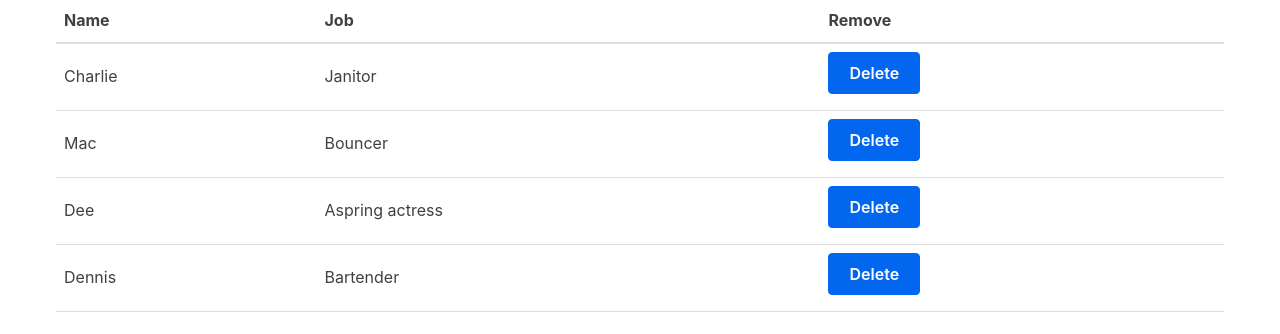
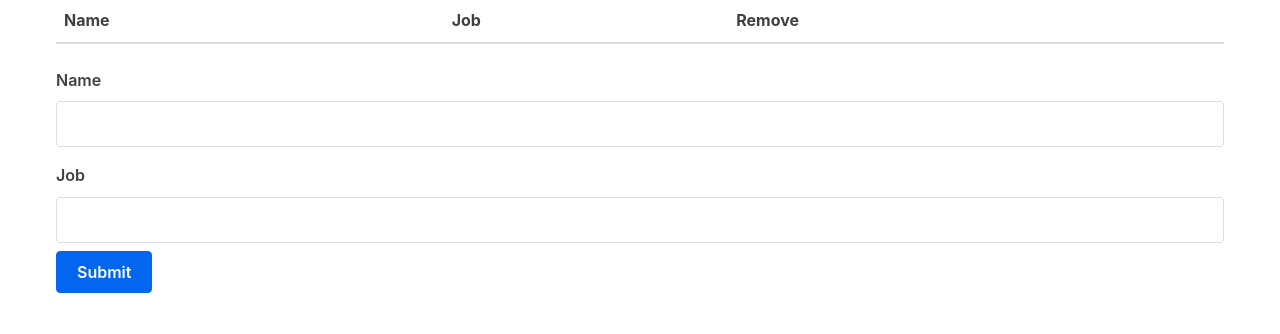
Before and after one commit to greinhard2003/csc-308-app, a React (Vite) app in the folder packages/react-frontend/: page / in a window 1280 px wide. Shown: the top 334 px of the page. Built offline with nearby package versions, Linux system fonts and the light colour scheme.

Commit message:
Fixed Form

```diff
--- /dev/null
+++ b/packages/react-frontend/src/Form.jsx
@@ -0,0 +1,44 @@
+// src/Form.jsx
+import React, { useState } from "react";
+
+function Form(props) {
+  // Add the following code to src/Form.jsx
+  function handleChange(event) {
+    const { name, value } = event.target;
+    if (name === "job") setPerson({ name: person["name"], job: value });
+    else setPerson({ name: value, job: person["job"] });
+  }
+
+  function submitForm() {
+    props.handleSubmit(person);
+    setPerson({ name: "", job: "" });
+  }
+
+  const [person, setPerson] = useState({
+    name: "",
+    job: "",
+  });
+
+  return (
+    <form>
+      <label htmlFor="name">Name</label>
+      <input
+        type="text"
+        name="name"
+        id="name"
+        value={person.name}
+        onChange={handleChange}
+      />
+      <label htmlFor="job">Job</label>
+      <input
+        type="text"
+        name="job"
+        id="job"
+        value={person.job}
+        onChange={handleChange}
+      />
+      <input type="button" value="Submit" onClick={submitForm} />
+    </form>
+  );
+}
+export default Form;
--- a/packages/react-frontend/src/MyApp.jsx
+++ b/packages/react-frontend/src/MyApp.jsx
@@ -1,29 +1,16 @@
 // src/MyApp.jsx
 import React, { useState } from "react";
 import Table from "./Table";
+import Form from "./Form";
 
 // src/MyApp.jsx
 
 function MyApp() {
-  const [characters, setCharacters] = useState([
-    {
-      name: "Charlie",
-      job: "Janitor",
-    },
-    {
-      name: "Mac",
-      job: "Bouncer",
-    },
-    {
-      name: "Dee",
-      job: "Aspring actress",
-    },
-    {
-      name: "Dennis",
-      job: "Bartender",
-    },
-  ]);
+  const [characters, setCharacters] = useState([]);
 
+  function updateList(person) {
+    setCharacters([...characters, person]);
+  }
   function removeOneCharacter(index) {
     const updated = characters.filter((character, i) => {
       return i !== index;
@@ -32,10 +19,8 @@ function MyApp() {
   }
   return (
     <div className="container">
-      <Table
-        characterData={characters}
-        removeOneCharacter={removeOneCharacter}
-      />
+      <Table characterData={characters} removeCharacter={removeOneCharacter} />
+      <Form handleSubmit={updateList}/>
     </div>
   );
 }
--- a/packages/react-frontend/src/Table.jsx
+++ b/packages/react-frontend/src/Table.jsx
@@ -27,12 +27,13 @@ function TableBody(props) {
 }
 
 function Table(props) {
+  console.log("Props" + props.characterData)
   return (
     <table>
       <TableHeader />
       <TableBody
         characterData={props.characterData}
-        removeCharacter={props.removeOneCharacter}
+        removeCharacter={props.removeCharacter}
       />
     </table>
   );
```
